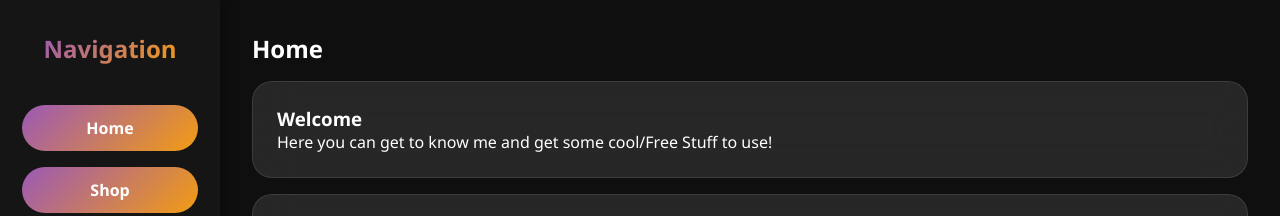
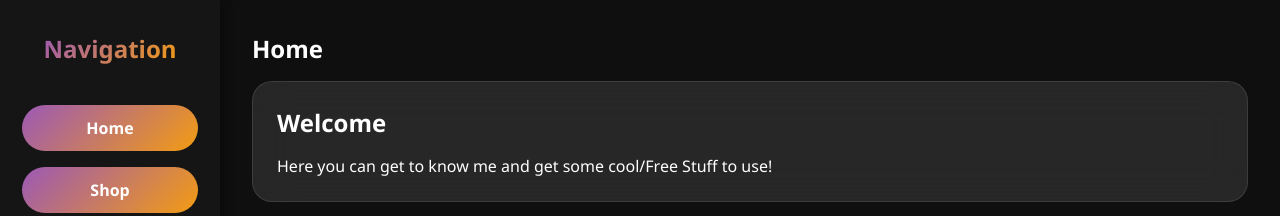
Before and after one commit to CDBofficial/CDBofficial, a plain HTML site: page index.html in a window 1280 px wide. Shown: the top 216 px of the page. Drawn offline with Linux system fonts and the light colour scheme.

Commit message:
Update Site v2.6
Bug Fixes

```diff
--- a/index.html
+++ b/index.html
@@ -196,7 +196,7 @@
     <section id="home" class="active">
       <h1>Home</h1>
       <div class="product-box">
-        <h3>Welcome</h3>
+        <h1>Welcome</h1>
         <p>Here you can get to know me and get some cool/Free Stuff to use!</p>
       </div>
       <div class="product-box">
```
